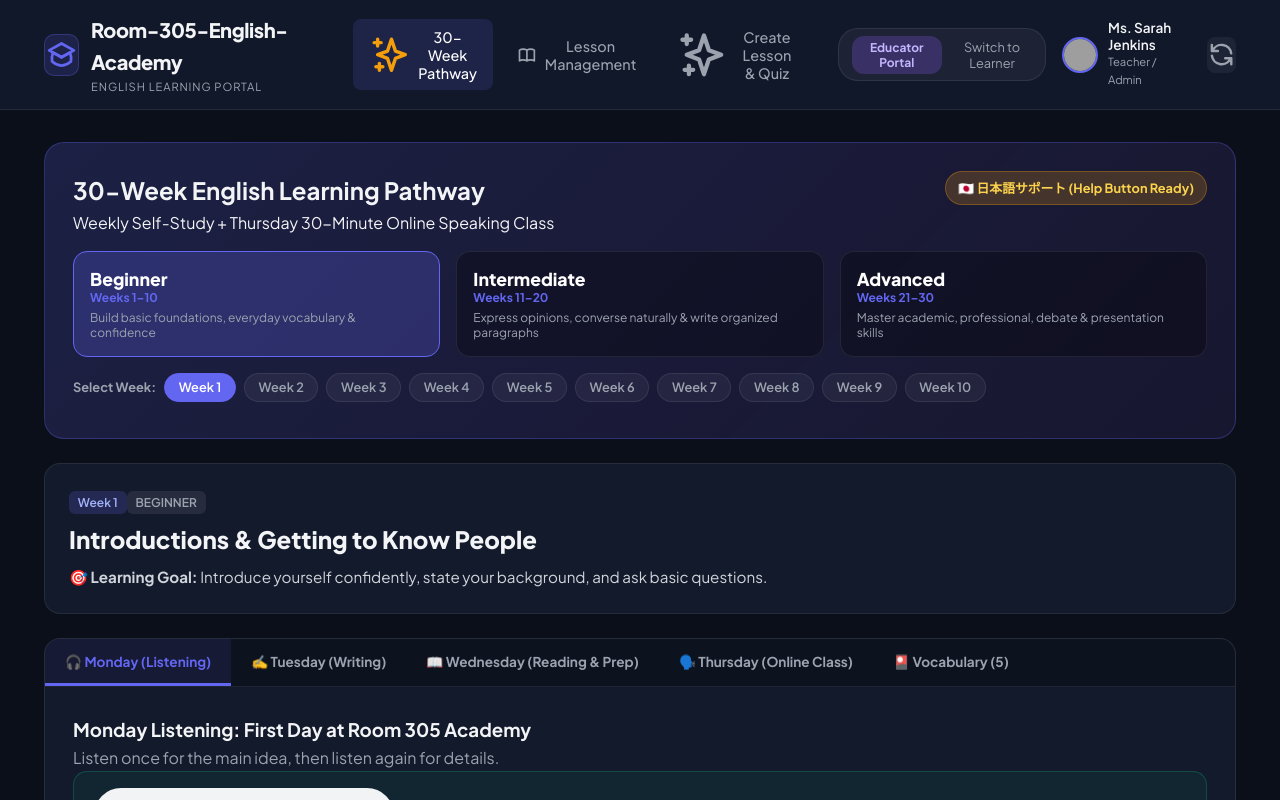
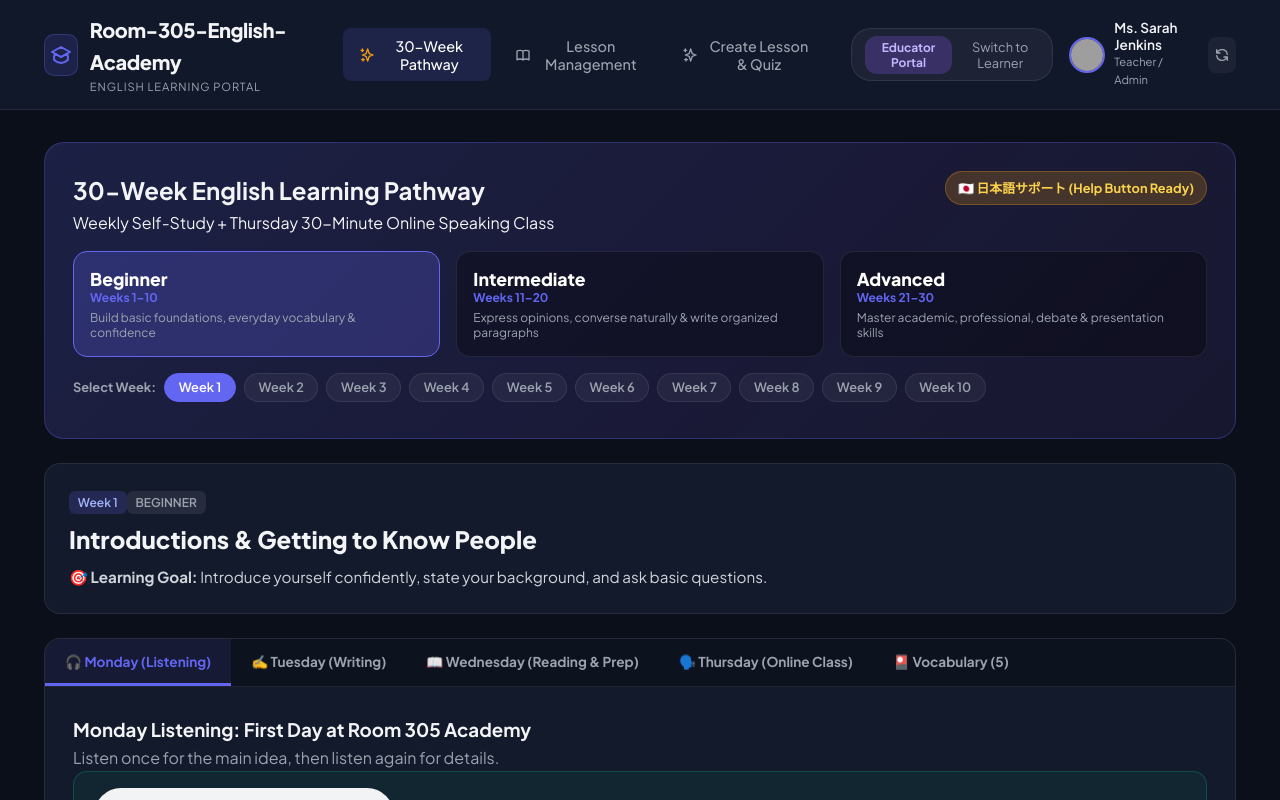
Before and after one commit to riccadx/Room-305-English-Academy, a React (Vite) app: page / in a window 1280 px wide. Shown: the top 800 px of the page. Built offline with nearby package versions, Linux system fonts and the light colour scheme; grey boxes are pictures that could not be loaded.

Commit message:
Fix search and filter SVG icon sizing to prevent giant icons

```diff
--- a/src/App.css
+++ b/src/App.css
@@ -351,6 +351,11 @@
   top: 50%;
   transform: translateY(-50%);
   color: var(--text-muted);
+  width: 16px !important;
+  height: 16px !important;
+  max-width: 16px !important;
+  max-height: 16px !important;
+  pointer-events: none;
 }
 
 .search-input {
@@ -386,6 +391,10 @@
   position: absolute;
   left: 0.85rem;
   color: var(--text-muted);
+  width: 16px !important;
+  height: 16px !important;
+  max-width: 16px !important;
+  max-height: 16px !important;
   pointer-events: none;
 }
 
--- a/src/index.css
+++ b/src/index.css
@@ -46,6 +46,25 @@ body {
   -webkit-font-smoothing: antialiased;
   min-height: 100vh;
 }
+
+/* GLOBAL SVG ICON SAFETY RESTRICTION (PREVENTS GIANT OVERSIZED SVGS) */
+svg {
+  display: inline-block;
+  vertical-align: middle;
+  flex-shrink: 0;
+  max-width: 100%;
+}
+
+/* TAILWIND UTILITY ICON SIZES */
+.w-3\.5, .h-3\.5 { width: 0.875rem !important; height: 0.875rem !important; }
+.w-3, .h-3 { width: 0.75rem !important; height: 0.75rem !important; }
+.w-4, .h-4 { width: 1rem !important; height: 1rem !important; }
+.w-5, .h-5 { width: 1.25rem !important; height: 1.25rem !important; }
+.w-6, .h-6 { width: 1.5rem !important; height: 1.5rem !important; }
+.w-7, .h-7 { width: 1.75rem !important; height: 1.75rem !important; }
+.w-8, .h-8 { width: 2rem !important; height: 2rem !important; }
+.w-12, .h-12 { width: 3rem !important; height: 3rem !important; }
+.w-16, .h-16 { width: 4rem !important; height: 4rem !important; }
 
 /* Scrollbar Styling */
 ::-webkit-scrollbar {
--- a/vite.config.js
+++ b/vite.config.js
@@ -4,4 +4,8 @@ import { defineConfig } from 'vite'
 // https://vite.dev/config/
 export default defineConfig({
   plugins: [react()],
+  server: {
+    port: 5173,
+    host: '0.0.0.0', // Enables localhost, 127.0.0.1, and local offline network access
+  }
 })
```
Also changed, not shown: 1 other file (tests, documents, lock files or other folders).
